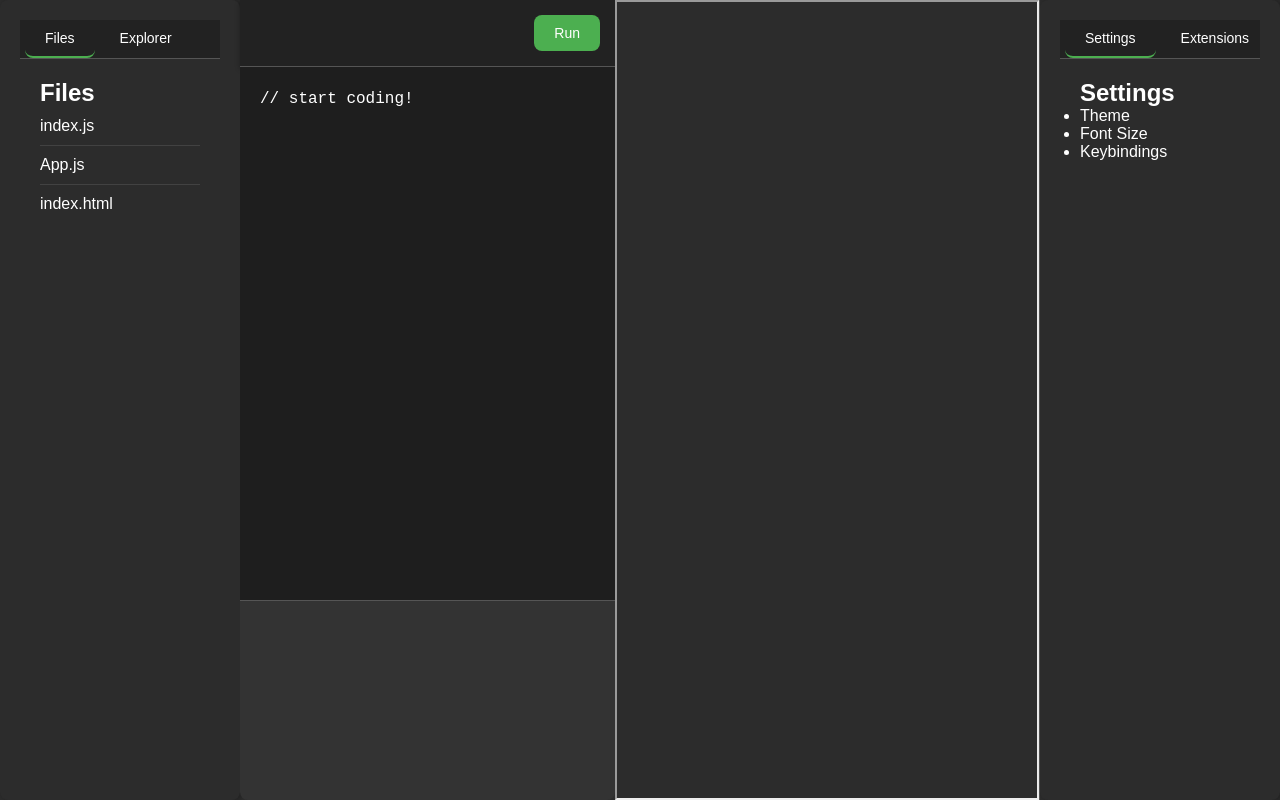
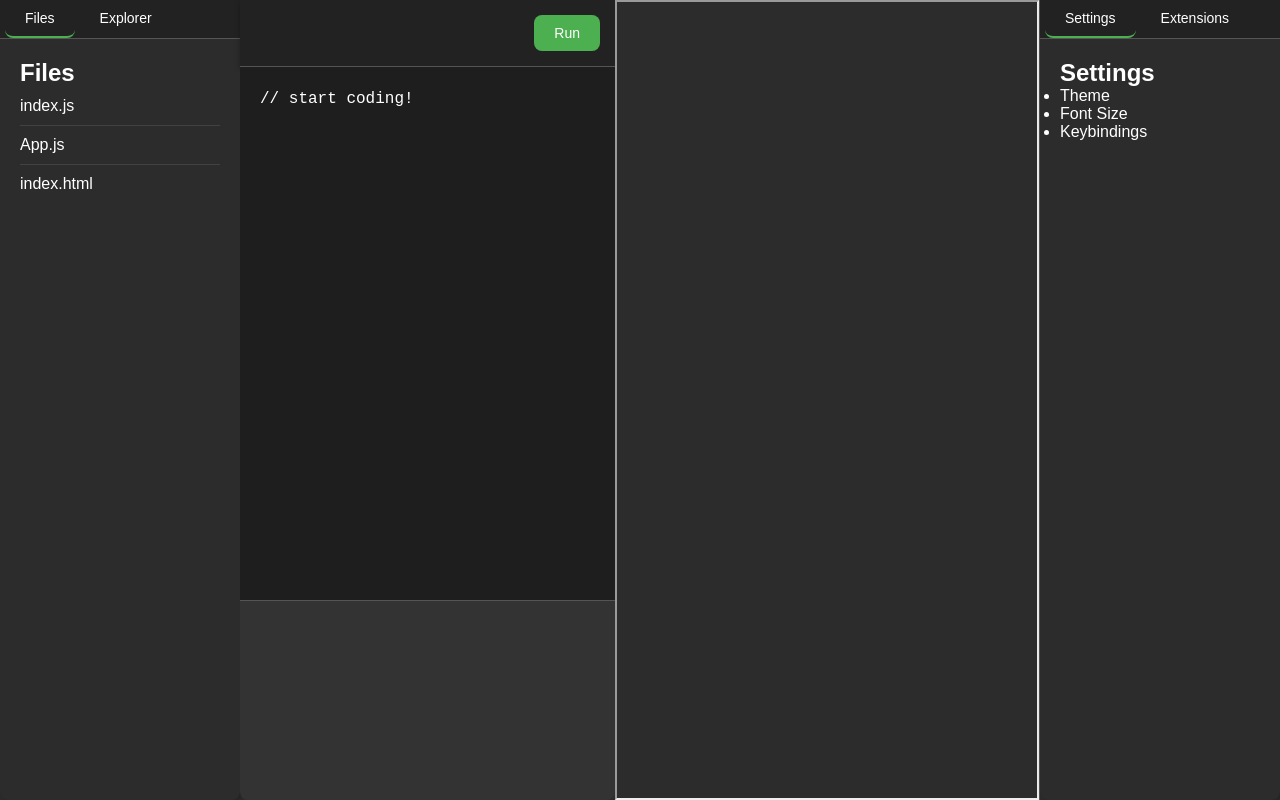
Before and after one commit to sh-navid/NabotStudio, a React (Create React App) app: page / in a window 1280 px wide. Built offline with nearby package versions, Linux system fonts and the light colour scheme.

Commit message:
[Enhancement] Improved sidebar and rightmenu style

```diff
--- a/src/App.css
+++ b/src/App.css
@@ -29,7 +29,6 @@ body {
   width: 240px; /*  Slightly wider */
   background-color: var(--background-dark);
   color: var(--text-light);
-  padding: 20px; /*  More padding */
   box-shadow: 2px 0 5px var(--box-shadow-color);
   border-radius: var(--border-radius);
 }
@@ -154,7 +153,6 @@ button:active {
 }
 
 .tab {
-  padding: 10px 20px;
   cursor: pointer;
   border: none;
   border-bottom: 2px solid transparent;
```
